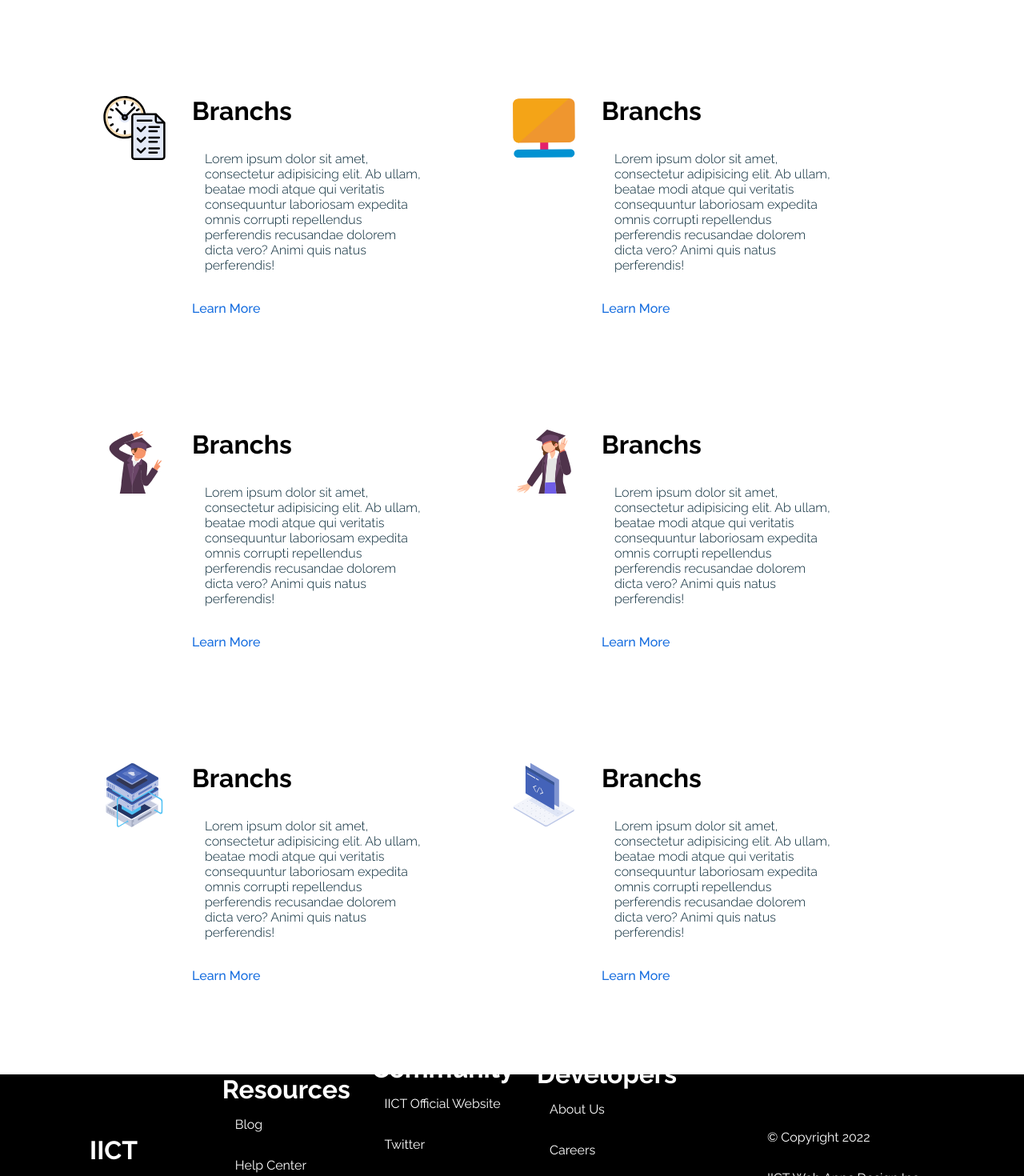
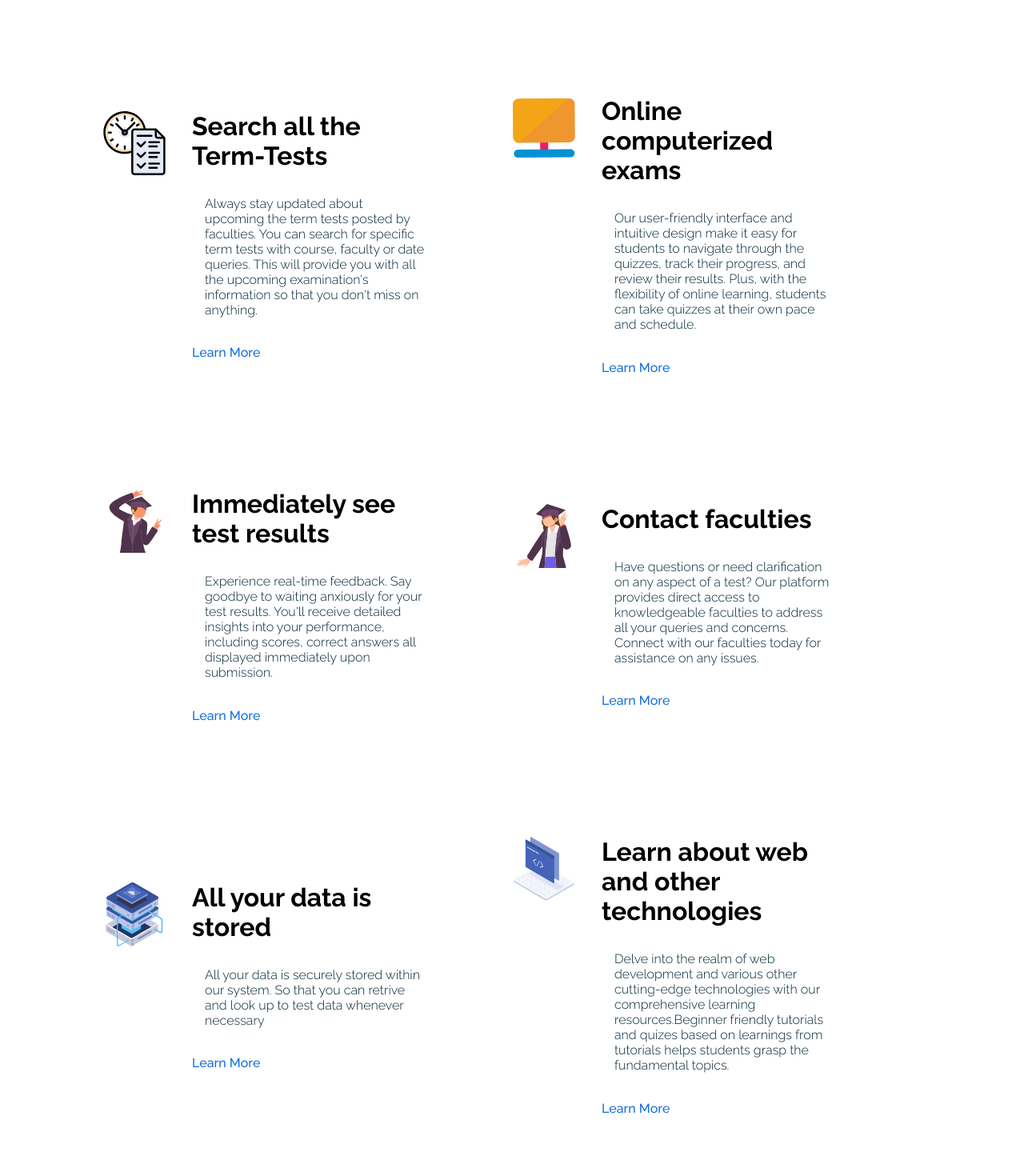
Before and after one commit to anabildebnath/SweQuizer, a React (Create React App) app: page /landing in a window 1280 px wide. Shown: the part 480-1950 px from the top of the page at 80% size. Built offline with nearby package versions, Linux system fonts and the light colour scheme; no server answers; some icons are missing.

Commit message:
landing page setup

```diff
--- a/package.json
+++ b/package.json
@@ -10,7 +10,7 @@
     "boxicons": "^2.1.4",
     "clsx": "^2.1.1",
     "firebase": "^10.11.0",
-    "framer-motion": "^11.1.7",
+    "framer-motion": "^11.1.9",
     "hashids": "^2.3.0",
     "react": "^18.2.0",
     "react-dom": "^18.2.0",
--- a/src/components/About.jsx
+++ b/src/components/About.jsx
@@ -5,6 +5,7 @@ import studentFemaleImage from "../assets/images/student-female.svg";
 import quizImage from "../assets/images/quiz.svg";
 import cloudImage from "../assets/images/cloud.svg";
 import webImage from "../assets/images/web.svg";
+import { Link } from "react-router-dom";
 
 export default function About() {
   return (
@@ -13,33 +14,35 @@ export default function About() {
         <div className={classes.element}>
           <img src={quizImage} alt="" />
           <div className={classes.title}>
-            <h1>Branchs</h1>
+            <h1>Search all the Term-Tests</h1>
             <p>
-              Lorem ipsum dolor sit amet, consectetur adipisicing elit. Ab
-              ullam, beatae modi atque qui veritatis consequuntur laboriosam
-              expedita omnis corrupti repellendus perferendis recusandae dolorem
-              dicta vero? Animi quis natus perferendis!
+              Always stay updated about upcoming the term tests posted by
+              faculties. You can search for specific term tests with course,
+              faculty or date queries. This will provide you with all the
+              upcoming examination's information so that you don't miss on
+              anything.
             </p>
 
             <div className={classes.learnMore}>
-              <a href="/">Learn More</a>
-              <box-icon name="right-arrow-alt" color="azure"></box-icon>
+              <Link to="/beta" target="_blank">Learn More</Link>
+              <box-icon name="right-arrow-alt"></box-icon>
             </div>
           </div>
         </div>
         <div className={classes.element}>
           <img src={computerImage} alt="" />
           <div className={classes.title}>
-            <h1>Branchs</h1>
+            <h1>Online computerized exams</h1>
             <p>
-              Lorem ipsum dolor sit amet, consectetur adipisicing elit. Ab
-              ullam, beatae modi atque qui veritatis consequuntur laboriosam
-              expedita omnis corrupti repellendus perferendis recusandae dolorem
-              dicta vero? Animi quis natus perferendis!
+              Our user-friendly
+              interface and intuitive design make it easy for students to
+              navigate through the quizzes, track their progress, and review
+              their results. Plus, with the flexibility of online learning,
+              students can take quizzes at their own pace and schedule.
             </p>
             <div className={classes.learnMore}>
-              <a href="/">Learn More</a>
-              <box-icon name="right-arrow-alt" color="blue"></box-icon>
+              <Link to="/login">Learn More</Link>
+              <box-icon name="right-arrow-alt"></box-icon>
             </div>
           </div>
         </div>
@@ -48,16 +51,13 @@ export default function About() {
         <div className={classes.element}>
           <img src={studentMaleImage} alt="" />
           <div className={classes.title}>
-            <h1>Branchs</h1>
+            <h1>Immediately see test results</h1>
             <p>
-              Lorem ipsum dolor sit amet, consectetur adipisicing elit. Ab
-              ullam, beatae modi atque qui veritatis consequuntur laboriosam
-              expedita omnis corrupti repellendus perferendis recusandae dolorem
-              dicta vero? Animi quis natus perferendis!
+            Experience real-time feedback. Say goodbye to waiting anxiously for your test results. You'll receive detailed insights into your performance, including scores, correct answers all displayed immediately upon submission.
             </p>
 
             <div className={classes.learnMore}>
-              <a href="/">Learn More</a>
+              <Link to="https://www.sust.edu/academics/schools" target="_blank">Learn More</Link>
               <box-icon name="right-arrow-alt"></box-icon>
             </div>
           </div>
@@ -65,15 +65,12 @@ export default function About() {
         <div className={classes.element}>
           <img src={studentFemaleImage} alt="" />
           <div className={classes.title}>
-            <h1>Branchs</h1>
+            <h1>Contact faculties</h1>
             <p>
-              Lorem ipsum dolor sit amet, consectetur adipisicing elit. Ab
-              ullam, beatae modi atque qui veritatis consequuntur laboriosam
-              expedita omnis corrupti repellendus perferendis recusandae dolorem
-              dicta vero? Animi quis natus perferendis!
+            Have questions or need clarification on any aspect of a test? Our platform provides direct access to knowledgeable faculties to address all your queries and concerns. Connect with our faculties today for assistance on any issues.
             </p>
             <div className={classes.learnMore}>
-              <a href="/">Learn More</a>
+              <Link to="https://www.sust.edu/institutes/iict/faculty" target="_blank">Learn More</Link>
               <box-icon name="right-arrow-alt"></box-icon>
             </div>
           </div>
@@ -83,15 +80,12 @@ export default function About() {
         <div className={classes.element}>
           <img src={cloudImage} alt="" />
           <div className={classes.title}>
-            <h1>Branchs</h1>
+            <h1>All your data is stored</h1>
             <p>
-              Lorem ipsum dolor sit amet, consectetur adipisicing elit. Ab
-              ullam, beatae modi atque qui veritatis consequuntur laboriosam
-              expedita omnis corrupti repellendus perferendis recusandae dolorem
-              dicta vero? Animi quis natus perferendis!
+            All your data is securely stored within our system. So that you can retrive and look up to test data whenever necessary
             </p>
             <div className={classes.learnMore}>
-              <a href="/">Learn More</a>
+              <Link to="https://firebase.google.com/products/realtime-database#:~:text=The%20Firebase%20Realtime%20Database%20is,app%20data%20at%20global%20scale." target="_blank">Learn More</Link>
               <box-icon name="right-arrow-alt"></box-icon>
             </div>
           </div>
@@ -99,15 +93,12 @@ export default function About() {
         <div className={classes.element}>
           <img src={webImage} alt="" />
           <div className={classes.title}>
-            <h1>Branchs</h1>
+            <h1>Learn about web and other technologies</h1>
             <p>
-              Lorem ipsum dolor sit amet, consectetur adipisicing elit. Ab
-              ullam, beatae modi atque qui veritatis consequuntur laboriosam
-              expedita omnis corrupti repellendus perferendis recusandae dolorem
-              dicta vero? Animi quis natus perferendis!
+            Delve into the realm of web development and various other cutting-edge technologies with our comprehensive learning resources.Beginner friendly tutorials and quizes based on learnings from tutorials helps students grasp the fundamental topics.
             </p>
             <div className={classes.learnMore}>
-              <a href="/">Learn More</a>
+              <Link to="https://www.apnacollege.in/" target="_blank">Learn More</Link>
               <box-icon name="right-arrow-alt"></box-icon>
             </div>
           </div>
--- a/src/components/App.jsx
+++ b/src/components/App.jsx
@@ -12,6 +12,7 @@ import Home from "../pages/Home";
 import Result from "../pages/Result";
 import Landing from "../pages/Landing";
 import Videos from "../components/Videos";
+import Beta from "../pages/Beta";
 
 function App() {
   return (
@@ -23,6 +24,7 @@ function App() {
               <Route path="/landing" element={<Landing />} />
               <Route path="/signup" element={<Signup />} />
               <Route path="/login" element={<Login />} />
+              <Route path="/beta" element={<Beta />} />
             </Route>
             <Route element={<PrivateRoute />}>
               <Route path="/" element={<Home />} />
--- a/src/components/Search.jsx
+++ b/src/components/Search.jsx
@@ -16,7 +16,7 @@ export default function Search() {
       >
         <input
           type="text"
-          placeholder="Search upcoming term tests"
+          placeholder="Search upcoming term tests (beta version-fixing issues)"
           onFocus={() => setInputFocused(true)}
           onBlur={() => setInputFocused(false)}
         />
--- /dev/null
+++ b/src/components/ui/typewriter-effect.tsx
@@ -0,0 +1,187 @@
+"use client";
+
+import { cn } from "@/utils/cn";
+import { motion, stagger, useAnimate, useInView } from "framer-motion";
+import { useEffect } from "react";
+
+export const TypewriterEffect = ({
+  words,
+  className,
+  cursorClassName,
+}: {
+  words: {
+    text: string;
+    className?: string;
+  }[];
+  className?: string;
+  cursorClassName?: string;
+}) => {
+  // split text inside of words into array of characters
+  const wordsArray = words.map((word) => {
+    return {
+      ...word,
+      text: word.text.split(""),
+    };
+  });
+
+  const [scope, animate] = useAnimate();
+  const isInView = useInView(scope);
+  useEffect(() => {
+    if (isInView) {
+      animate(
+        "span",
+        {
+          display: "inline-block",
+          opacity: 1,
+          width: "fit-content",
+        },
+        {
+          duration: 0.3,
+          delay: stagger(0.1),
+          ease: "easeInOut",
+        }
+      );
+    }
+  }, [isInView]);
+
+  const renderWords = () => {
+    return (
+      <motion.div ref={scope} className="inline">
+        {wordsArray.map((word, idx) => {
+          return (
+            <div key={`word-${idx}`} className="inline-block">
+              {word.text.map((char, index) => (
+                <motion.span
+                  initial={{}}
+                  key={`char-${index}`}
+                  className={cn(
+                    `dark:text-white text-black opacity-0 hidden`,
+                    word.className
+                  )}
+                >
+                  {char}
+                </motion.span>
+              ))}
+              &nbsp;
+            </div>
+          );
+        })}
+      </motion.div>
+    );
+  };
+  return (
+    <div
+      className={cn(
+        "text-base sm:text-xl md:text-3xl lg:text-5xl font-bold text-center",
+        className
+      )}
+    >
+      {renderWords()}
+      <motion.span
+        initial={{
+          opacity: 0,
+        }}
+        animate={{
+          opacity: 1,
+        }}
+        transition={{
+          duration: 0.8,
+          repeat: Infinity,
+          repeatType: "reverse",
+        }}
+        className={cn(
+          "inline-block rounded-sm w-[4px] h-4 md:h-6 lg:h-10 bg-blue-500",
+          cursorClassName
+        )}
+      ></motion.span>
+    </div>
+  );
+};
+
+export const TypewriterEffectSmooth = ({
+  words,
+  className,
+  cursorClassName,
+}: {
+  words: {
+    text: string;
+    className?: string;
+  }[];
+  className?: string;
+  cursorClassName?: string;
+}) => {
+  // split text inside of words into array of characters
+  const wordsArray = words.map((word) => {
+    return {
+      ...word,
+      text: word.text.split(""),
+    };
+  });
+  const renderWords = () => {
+    return (
+      <div>
+        {wordsArray.map((word, idx) => {
+          return (
+            <div key={`word-${idx}`} className="inline-block">
+              {word.text.map((char, index) => (
+                <span
+                  key={`char-${index}`}
+                  className={cn(`dark:text-white text-black `, word.className)}
+                >
+                  {char}
+                </span>
+              ))}
+              &nbsp;
+            </div>
+          );
+        })}
+      </div>
+    );
+  };
+
+  return (
+    <div className={cn("flex space-x-1 my-6", className)}>
+      <motion.div
+        className="overflow-hidden pb-2"
+        initial={{
+          width: "0%",
+        }}
+        whileInView={{
+          width: "fit-content",
+        }}
+        transition={{
+          duration: 2,
+          ease: "linear",
+          delay: 1,
+        }}
+      >
+        <div
+          className="text-xs sm:text-base md:text-xl lg:text:3xl xl:text-5xl font-bold"
+          style={{
+            whiteSpace: "nowrap",
+          }}
+        >
+          {renderWords()}{" "}
+        </div>{" "}
+      </motion.div>
+      <motion.span
+        initial={{
+          opacity: 0,
+        }}
+        animate={{
+          opacity: 1,
+        }}
+        transition={{
+          duration: 0.8,
+
+          repeat: Infinity,
+          repeatType: "reverse",
+        }}
+        className={cn(
+          "block rounded-sm w-[4px]  h-4 sm:h-6 xl:h-12 bg-blue-500",
+          cursorClassName
+        )}
+      ></motion.span>
+    </div>
+  );
+};
--- /dev/null
+++ b/src/pages/Beta.jsx
@@ -0,0 +1,32 @@
+// "use client";
+// // Import TypewriterEffect component from correct path
+// import { TypewriterEffect } from "../components/ui/typewriter-effect";
+
+
+// Define an array of words for the typewriter effect
+// const words = [
+//   { text: "Currently on beta mode," },
+//   { text: "still working on this feature," },
+//   { text: "will be updated soon." }
+// ];
+
+export default function Beta() {
+  return (
+    <div
+      style={{
+        display: "flex",
+        alignItems: "center",
+        justifyContent: "center",
+        border: "1px solid red",
+        minHeight: "100vh",
+      }}
+    >
+      {/* Pass the array of words as props to the TypewriterEffect component */}
+      {/* <TypewriterEffect words={words} /> */}
+      <h1 style={{ color: "black" }}>
+        Currently on beta mode, still working on this feature, soon will be
+        updated.
+      </h1>
+    </div>
+  );
+}
--- a/src/styles/About.module.css
+++ b/src/styles/About.module.css
@@ -22,6 +22,7 @@
   display: flex;
   justify-content: flex-start;
   align-items: flex-start;
+  min-width: 50%;
   gap: 2rem;
 }
 .element img {
--- /dev/null
+++ b/src/utils/cn.ts
@@ -0,0 +1,6 @@
+import { ClassValue, clsx } from "clsx";
+import { twMerge } from "tailwind-merge";
+
+export function cn(...inputs: ClassValue[]) {
+  return twMerge(clsx(inputs));
+}
```
Also changed, not shown: src/utils/dist/cn.js (added), 1 other file (tests, documents, lock files or other folders).
